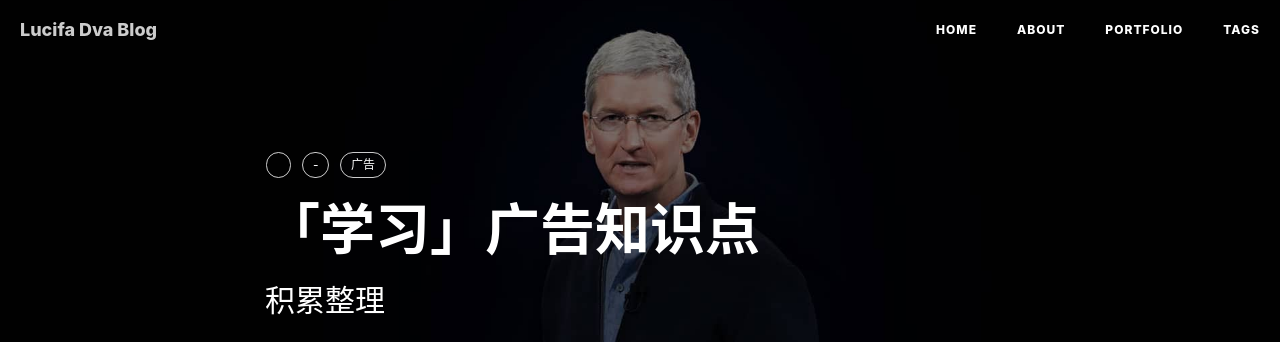
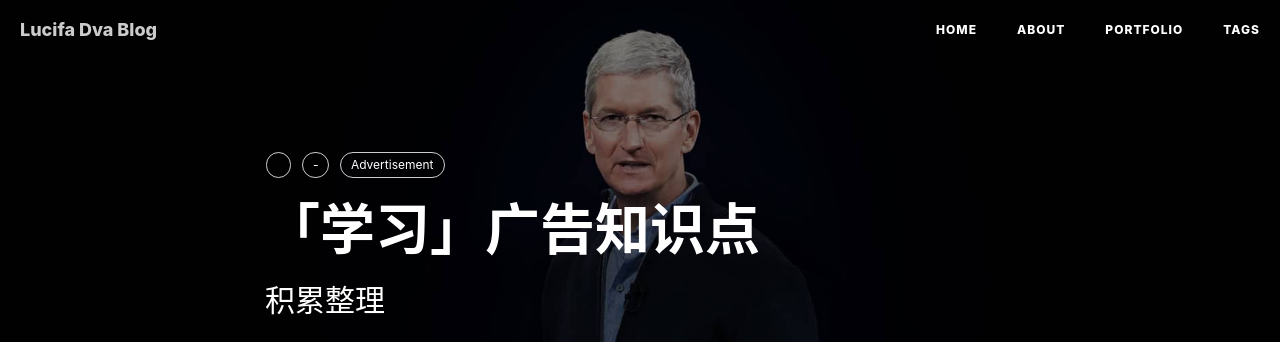
Before and after one commit to LucifaDva/lucifadva.github.com, a Jekyll site: the page built from _posts/2017-03-28-ad-knowledge-2017.markdown, in a window 1280 px wide. Shown: the top 342 px of the page. Built offline with Jekyll 4.4.1, drawn with Linux system fonts in a browser that asks for light colours; nearby versions of some CDN libraries; comment, search, counter and statistics services are not loaded.

Commit message:
Update 2017-03-28-ad-knowledge-2017.markdown

```diff
--- a/_posts/2017-03-28-ad-knowledge-2017.markdown
+++ b/_posts/2017-03-28-ad-knowledge-2017.markdown
@@ -6,7 +6,7 @@ date:       2017-03-28 21:00:00
 author:     "Lucifa Dva"
 header-img: "img/post-bg-apple-event-2015.jpg"
 tags:
-    - 广告
+    - Advertisement
 ---
 
 
```
